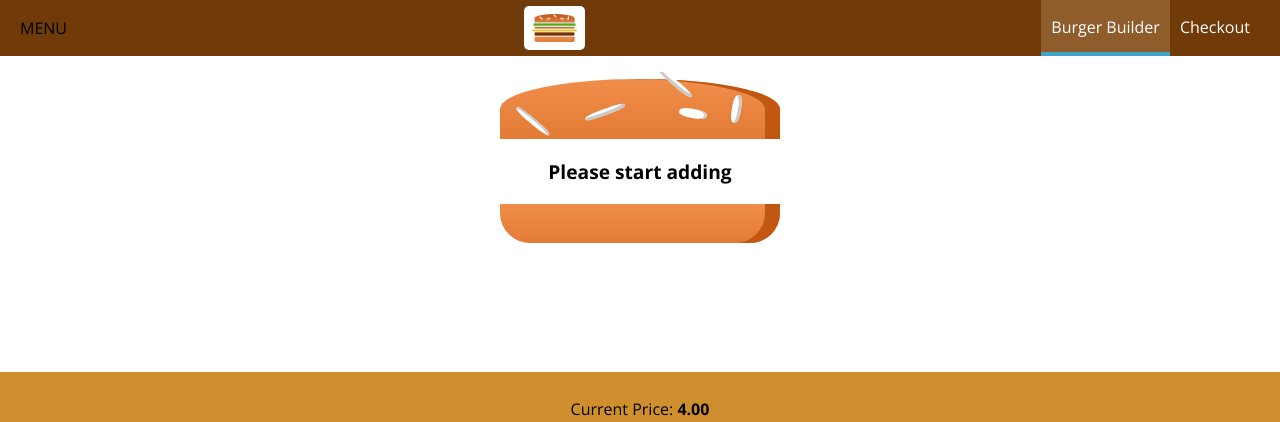
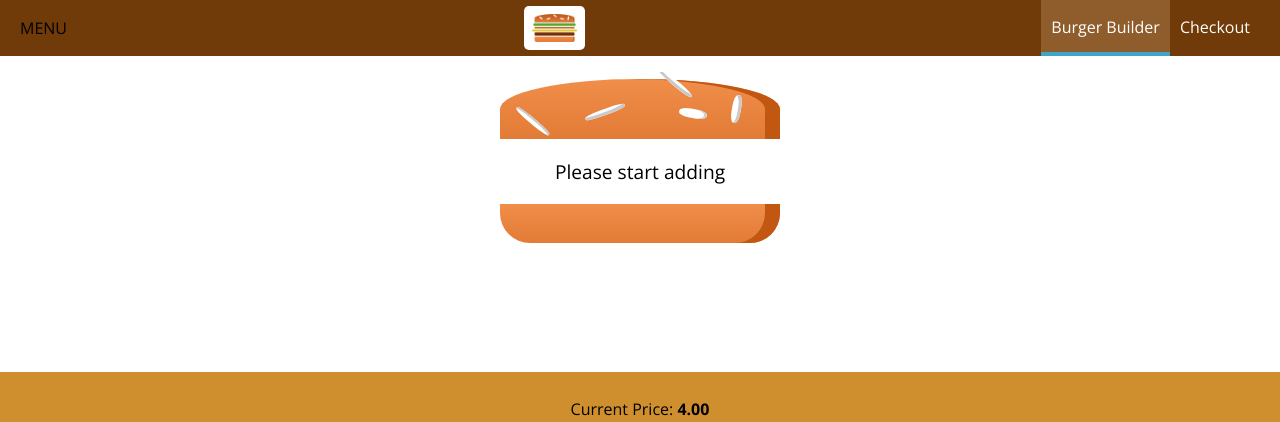
Before and after one commit to lyusinkaj/burger-project, a React (Create React App) app: page / in a window 1280 px wide. Shown: the top 422 px of the page. Built offline with nearby package versions, Linux system fonts and the light colour scheme.

Commit message:
font weight bold commentied

```diff
--- a/src/components/Burger/Burger.module.css
+++ b/src/components/Burger/Burger.module.css
@@ -4,7 +4,7 @@
     height: 250px;
     overflow: scroll;
     text-align: center;
-    font-weight: bold;
+    /* font-weight: bold; */
     font-size: 1.2rem;
 }
 
```
